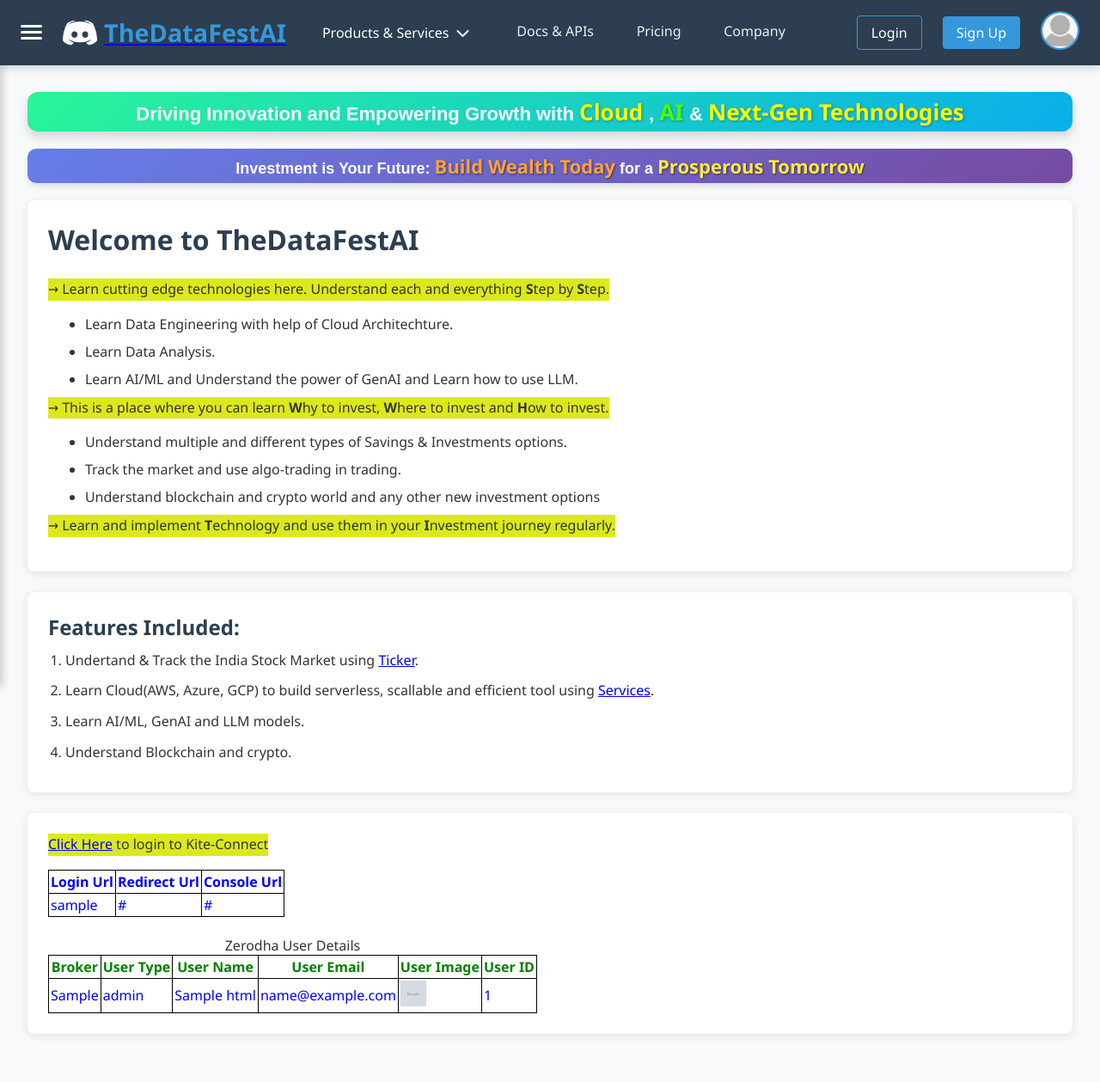
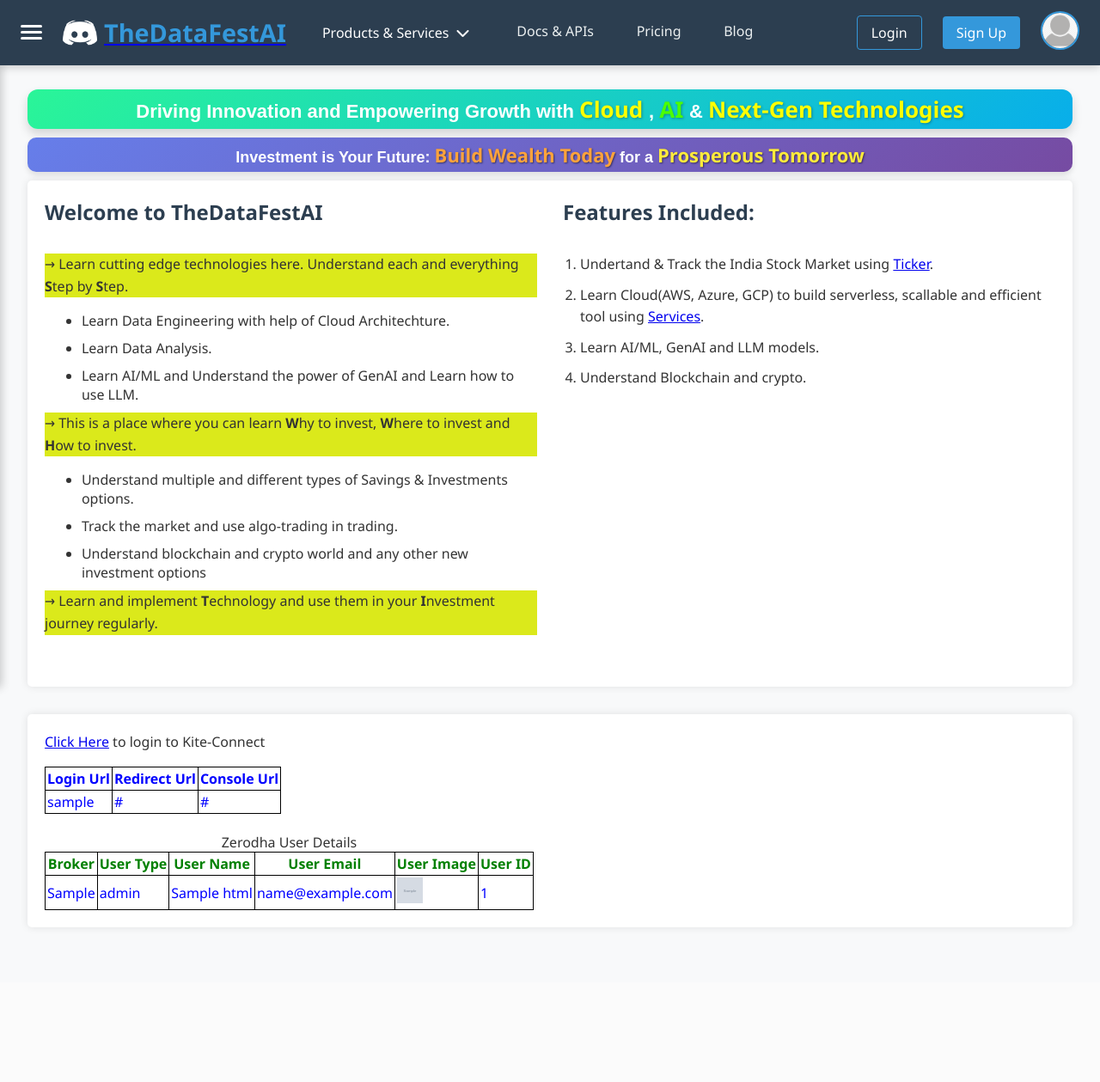
Before and after one commit to Indra-Learn/zerodha_algo_trading, a Python web app: template templates/home/home.html in a window 1280 px wide. Shown: the whole page at 86% size. After the commit the page ends 1080 px from the top, so only its background shows below. Run offline with Jinja, Linux system fonts and the light colour scheme; the template is opened without the code that fills it: most values are stand-ins (such as "Sample title", 1, 10 or a date in 2020); grey boxes marked "Sample" are stand-in pictures.

Commit message:
fixed home page design

```diff
--- a/static/css/style.css
+++ b/static/css/style.css
@@ -323,10 +323,10 @@
 
 .content-box {
     background: white;
-    border-radius: 8px;
-    padding: 1.5rem;
+    border-radius: 5px;
+    padding: 1rem;
     box-shadow: 0 2px 10px rgba(0, 0, 0, 0.1);
-    margin-bottom: 1.5rem;
+    margin-bottom: 1rem;
 }
 
 .content-box h2 {
@@ -335,7 +335,6 @@
 }
 
 .content-box p {
-    background-color: #dbe91b;
     width: fit-content;
 }
 
@@ -720,3 +719,94 @@
 .form-footer a:hover {
     text-decoration: underline;
 }
+
+/* Grid */
+
+/* Container styles */
+.container {
+    width: 100%;
+    padding-right: 15px;
+    padding-left: 15px;
+    margin-right: auto;
+    margin-left: auto;
+}
+
+@media (min-width: 576px) {
+    .container {
+        max-width: 540px;
+    }
+}
+
+@media (min-width: 768px) {
+    .container {
+        max-width: 720px;
+    }
+}
+
+@media (min-width: 992px) {
+    .container {
+        max-width: 960px;
+    }
+}
+
+@media (min-width: 1200px) {
+    .container {
+        max-width: 1140px;
+    }
+}
+
+.container-fluid {
+    width: 100%;
+    padding-right: 15px;
+    padding-left: 15px;
+    margin-right: auto;
+    margin-left: auto;
+}
+
+/* Row style */
+.row {
+    display: flex;
+    flex-wrap: wrap;
+    margin-right: -15px;
+    margin-left: -15px;
+}
+
+/* Column styles */
+.col, .col-md-6 {
+    position: relative;
+    width: 100%;
+    padding-right: 15px;
+    padding-left: 15px;
+}
+
+/* Responsive column for medium screens and up */
+@media (min-width: 768px) {
+    .col-md-6 {
+        flex: 0 0 50%;
+        max-width: 50%;
+    }
+}
+
+/* Margin and padding utilities */
+.mb-4 {
+    margin-bottom: 1.5rem !important;
+}
+
+/* Custom box styling */
+.custom-box {
+    background-color: #f8f9fa;
+    border: 1px solid #dee2e6;
+    padding: 20px;
+    margin-bottom: 20px;
+    border-radius: 5px;
+    text-align: center;
+    height: 100%;
+}
+
+.content-box {
+    padding: 20px;
+    background: white;
+    border-radius: 5px;
+    box-shadow: 0 0 10px rgba(0,0,0,0.1);
+    margin-bottom: 2rem;
+}
--- a/templates/base.html
+++ b/templates/base.html
@@ -70,7 +70,7 @@
                 </div>
                 <a href="#">Docs & APIs</a>
                 <a href="#">Pricing</a>
-                <a href="#">Company</a>
+                <a href="#">Blog</a>
             </div>
         </div>
 
@@ -82,6 +82,7 @@
                 <img src="{{ url_for('static', filename='images/profile_img.png') }}"
                     alt="Profile" class="profile-img" id="profileImg">
                 <div class="dropdown-menu" id="dropdownMenu">
+                    {% if html_data["username"] %}
                     <ul>
                         <li><a href="#"><i class="fas fa-user"></i> Profile</a></li>
                         <li><a href="#"><i class="fas fa-cog"></i> Settings</a></li>
@@ -89,6 +90,11 @@
                         <div class="divider"></div>
                         <li><a href="{{ url_for('logout') }}"><i class="fas fa-sign-out-alt"></i> Logout</a></li>
                     </ul>
+                    {% else %}
+                    <ul>
+                        <li><p style="color: blue; padding: 5px;">Please Login</p></li>
+                    </ul>
+                    {% endif %}
                 </div>
             </div>
         </div>
--- a/templates/home/home.html
+++ b/templates/home/home.html
@@ -6,7 +6,7 @@
 
 {% block content %}
 <div style="font-size: 22px; font-weight: bold; color: #ffffff; background: linear-gradient(135deg, #2af598 0%, #08aeea 100%);
-    padding: 5px; border-radius: 12px; box-shadow: 0 6px 12px rgba(0,0,0,0.15); text-align: center; margin: 5px 0; font-family: 'Arial', sans-serif;">
+    padding: 5px; border-radius: 12px; box-shadow: 0 6px 12px rgba(0,0,0,0.15); text-align: center; margin: 2px 0; font-family: 'Arial', sans-serif;">
     Driving Innovation and Empowering Growth with
     <span style="color: #ffff00; font-size: 26px; text-shadow: 1px 1px 3px rgba(0,0,0,0.3);">
         <code>Cloud</code>
@@ -20,7 +20,7 @@
 </div>
 
 <div style="font-size: 18px; font-weight: bold; color: #ffffff; background: linear-gradient(135deg, #667eea 0%, #764ba2 100%);
-    padding: 5px; border-radius: 10px; box-shadow: 0 4px 6px rgba(0,0,0,0.1); text-align: center; margin: 20px 0; font-family: 'Arial', sans-serif;"">
+    padding: 5px; border-radius: 10px; box-shadow: 0 4px 6px rgba(0,0,0,0.1); text-align: center; margin: 10px 0; font-family: 'Arial', sans-serif;"">
     Investment is Your Future:
     <span style="color: #ffa33b; font-size: 22px; text-shadow: 1px 1px 2px rgba(0,0,0,0.5);"><code>Build Wealth Today</code></span>
     for a
@@ -28,8 +28,11 @@
 </div>
 
 <div class="content-box">
-    <h1>Welcome to TheDataFestAI</h1>
-    <p>→ Learn cutting edge technologies here. Understand each and everything <strong style="text-transform: uppercase">s</strong>tep by <strong style="text-transform: uppercase">s</strong>tep.</p>
+    <div class="row mb-4">
+        <div class="col-md-6">
+            <div class="">
+                <h2>Welcome to TheDataFestAI</h2></br>
+                <p style="background-color: #dbe91b;">→ Learn cutting edge technologies here. Understand each and everything <strong style="text-transform: uppercase">s</strong>tep by <strong style="text-transform: uppercase">s</strong>tep.</p>
                 <div style="padding-left: 5rex;">
                     <ul>
                         <li>Learn Data Engineering with help of Cloud Architechture.</li>
@@ -37,25 +40,29 @@
                         <li>Learn AI/ML and Understand the power of GenAI and Learn how to use LLM.</li>
                     </ul>
                 </div>
-    <p>→ This is a place where you can learn <strong style="text-transform: uppercase">w</strong>hy to invest, <strong style="text-transform: uppercase">w</strong>here to invest and <strong style="text-transform: uppercase">h</strong>ow to invest.</p>
-    <div class="container" style="padding-left: 5rex;">
+                <p style="background-color: #dbe91b;">→ This is a place where you can learn <strong style="text-transform: uppercase">w</strong>hy to invest, <strong style="text-transform: uppercase">w</strong>here to invest and <strong style="text-transform: uppercase">h</strong>ow to invest.</p>
+                <div style="padding-left: 5rex;">
                     <ul>
                         <li>Understand multiple and different types of Savings & Investments options.</li>
                         <li>Track the market and use algo-trading in trading.</li>
                         <li>Understand blockchain and crypto world and any other new investment options</li>
                     </ul>
                 </div>
-    <p>→ Learn and implement <strong style="text-transform: uppercase">t</strong>echnology and use them in your <strong style="text-transform: uppercase">i</strong>nvestment journey regularly.</p>
+                <p style="background-color: #dbe91b;">→ Learn and implement <strong style="text-transform: uppercase">t</strong>echnology and use them in your <strong style="text-transform: uppercase">i</strong>nvestment journey regularly.</p>
             </div>
-
-<div class="content-box">
-    <h2>Features Included:</h2>
+        </div>
+        <div class="col-md-6">
+            <div class="">
+                <h2>Features Included:</h2></br>
                 <ol>
                     <li>Undertand & Track the India Stock Market using <a href="{{ url_for('ticker') }}">Ticker</a>.</li>
                     <li>Learn Cloud(AWS, Azure, GCP) to build serverless, scallable and efficient tool using <a href="#">Services</a>.</li>
                     <li>Learn AI/ML, GenAI and LLM models.</li>
                     <li>Understand Blockchain and crypto.</li>
                 </ol>
+            </div>
+        </div>
+    </div>
 </div>
 
 <div class="content-box">
```
Lines whose indentation alone changed are shown as unchanged.
